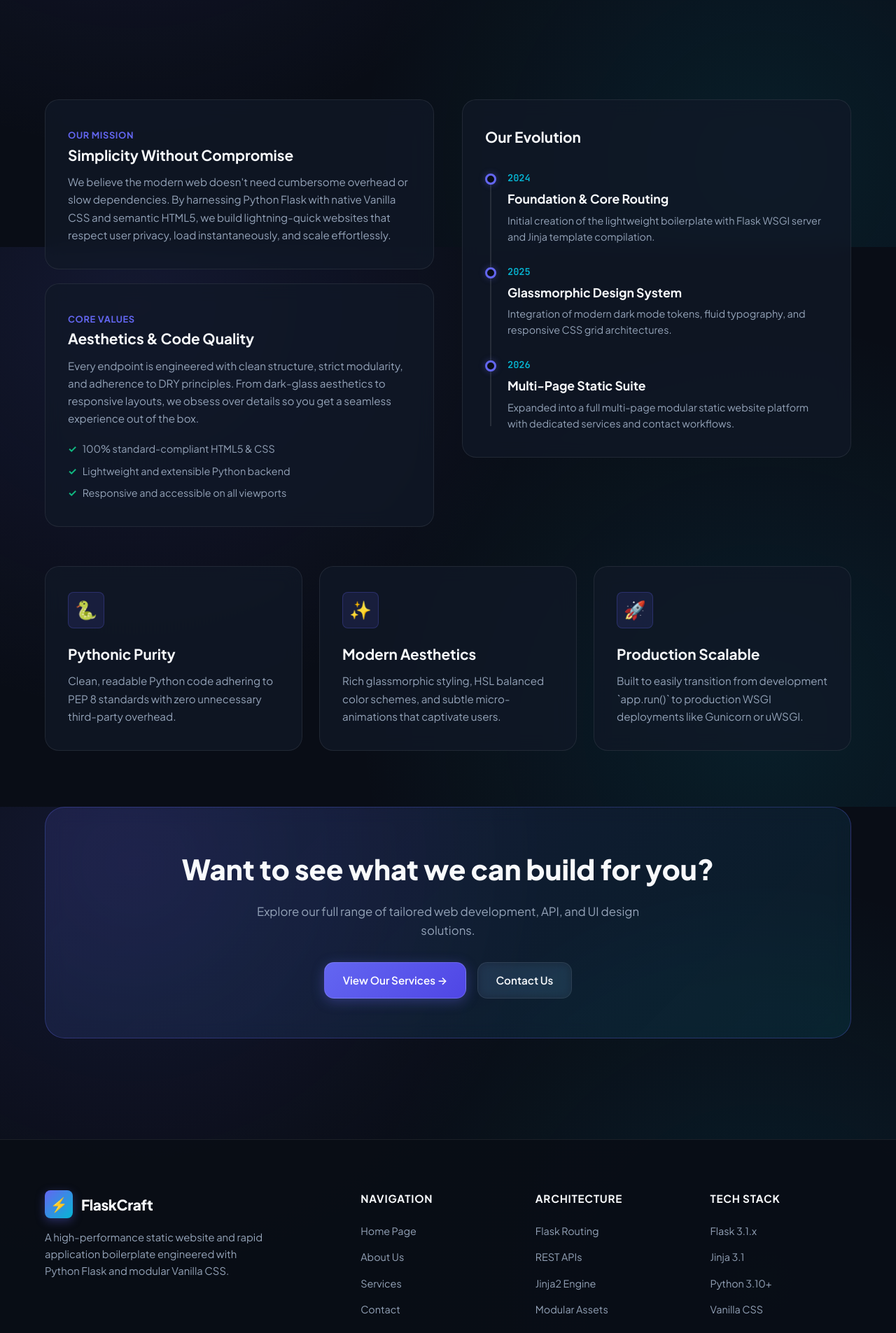
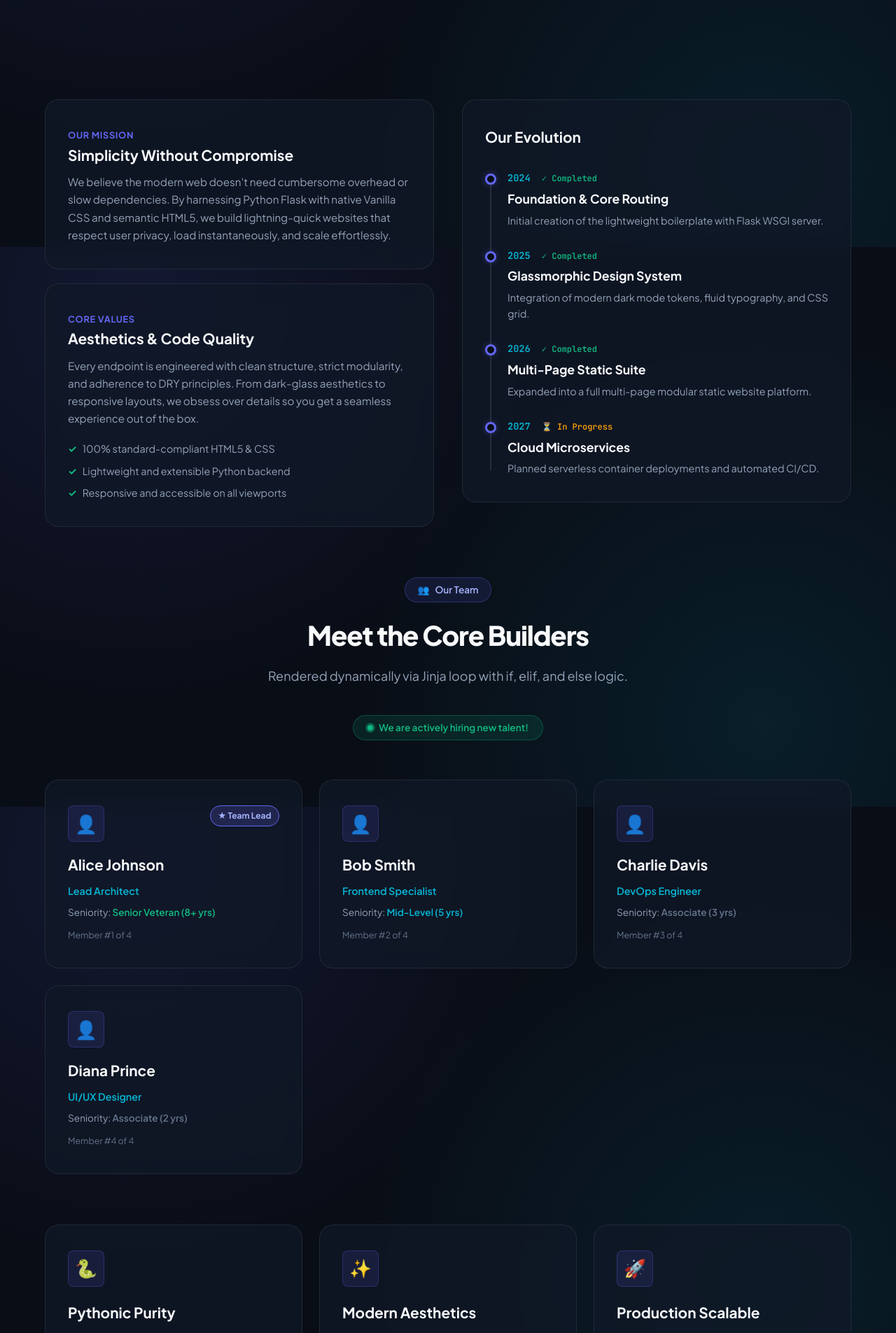
Before and after one commit to Shrikant92Bhatt/python-flask, a Flask app: page /about in a window 1280 px wide. Shown: the part 447-2352 px from the top of the page at 70% size. Run offline with Flask 3, Linux system fonts and the light colour scheme.

Commit message:
feat: add Jinja loops and if/elif/else conditionals example in about template

```diff
--- a/main.py
+++ b/main.py
@@ -61,15 +61,35 @@ def contact():
 
 @app.route("/about")
 def about():
-    # 1. Define variables in Python
+    # 1. Simple variables
     company_name = "FlaskCraft Technologies"
     founded_year = 2024
+    is_hiring = True
 
-    # 2. Pass them to the template as keyword arguments: template_var=python_var
+    # 2. List of dictionaries for Jinja loop & conditional demonstration
+    team = [
+        {"name": "Alice Johnson", "role": "Lead Architect", "is_lead": True, "experience": 8},
+        {"name": "Bob Smith", "role": "Frontend Specialist", "is_lead": False, "experience": 5},
+        {"name": "Charlie Davis", "role": "DevOps Engineer", "is_lead": False, "experience": 3},
+        {"name": "Diana Prince", "role": "UI/UX Designer", "is_lead": False, "experience": 2},
+    ]
+
+    # 3. Milestones data for timeline loop & if/else check
+    milestones = [
+        {"year": 2024, "title": "Foundation & Core Routing", "desc": "Initial creation of the lightweight boilerplate with Flask WSGI server.", "completed": True},
+        {"year": 2025, "title": "Glassmorphic Design System", "desc": "Integration of modern dark mode tokens, fluid typography, and CSS grid.", "completed": True},
+        {"year": 2026, "title": "Multi-Page Static Suite", "desc": "Expanded into a full multi-page modular static website platform.", "completed": True},
+        {"year": 2027, "title": "Cloud Microservices", "desc": "Planned serverless container deployments and automated CI/CD.", "completed": False},
+    ]
+
+    # 4. Pass all data into render_template
     return render_template(
         "about.html",
         company_name=company_name,
         founded_year=founded_year,
+        is_hiring=is_hiring,
+        team=team,
+        milestones=milestones,
     )
 
 
--- a/template/about.html
+++ b/template/about.html
@@ -44,37 +44,80 @@
             </article>
         </div>
 
-        <!-- Milestones Timeline -->
+        <!-- Milestones Timeline (Dynamic Jinja Loop & if/else) -->
         <div class="glass-card" id="card-timeline">
             <h2 class="card-title" style="margin-bottom: 2rem;">Our Evolution</h2>
             <div class="timeline">
+                {% for item in milestones %}
                 <div class="timeline-item">
                     <div class="timeline-dot"></div>
-                    <div class="timeline-year">2024</div>
-                    <h3 class="timeline-title">Foundation & Core Routing</h3>
-                    <p class="timeline-desc">
-                        Initial creation of the lightweight boilerplate with Flask WSGI server and Jinja template compilation.
-                    </p>
+                    <div class="timeline-year">
+                        {{ item.year }}
+                        <!-- Jinja Conditional Statement (if / else) -->
+                        {% if item.completed %}
+                            <span style="color: var(--accent-emerald); font-size: 0.75rem; margin-left: 0.5rem; font-weight: 600;">✓ Completed</span>
+                        {% else %}
+                            <span style="color: var(--accent-amber); font-size: 0.75rem; margin-left: 0.5rem; font-weight: 600;">⏳ In Progress</span>
+                        {% endif %}
+                    </div>
+                    <h3 class="timeline-title">{{ item.title }}</h3>
+                    <p class="timeline-desc">{{ item.desc }}</p>
+                </div>
+                {% endfor %}
+            </div>
+        </div>
+    </section>
+
+    <!-- Team Members Section (Loop with if / elif / else conditionals) -->
+    <section style="margin: 4.5rem 0;" aria-label="Team Members">
+        <div style="text-align: center; margin-bottom: 2.5rem;">
+            <div class="tag-badge"><span>👥</span> Our Team</div>
+            <h2 class="hero-title" style="font-size: 2.4rem;">Meet the Core Builders</h2>
+            <p class="hero-subtitle">Rendered dynamically via Jinja loop with if, elif, and else logic.</p>
+
+            <!-- Jinja Boolean Conditional -->
+            {% if is_hiring %}
+            <div style="display: inline-flex; align-items: center; gap: 0.5rem; padding: 0.4rem 1.25rem; background: rgba(16, 185, 129, 0.12); border: 1px solid rgba(16, 185, 129, 0.3); border-radius: var(--radius-full); color: var(--accent-emerald); font-size: 0.85rem; font-weight: 600;">
+                <span class="pulse-dot"></span>
+                <span>We are actively hiring new talent!</span>
+            </div>
+            {% endif %}
+        </div>
+
+        <div class="showcase-grid">
+            <!-- Jinja Loop: for member in team -->
+            {% for member in team %}
+            <article class="glass-card" id="team-member-{{ loop.index }}">
+                <div style="display: flex; justify-content: space-between; align-items: flex-start; margin-bottom: 1rem;">
+                    <div class="card-icon" style="margin-bottom: 0;">👤</div>
+                    <!-- Jinja Conditional: check boolean flag -->
+                    {% if member.is_lead %}
+                        <span style="background: rgba(99, 102, 241, 0.2); border: 1px solid var(--primary); color: #a5b4fc; font-size: 0.75rem; font-weight: 700; padding: 0.25rem 0.65rem; border-radius: var(--radius-full);">
+                            ★ Team Lead
+                        </span>
+                    {% endif %}
                 </div>
 
-                <div class="timeline-item">
-                    <div class="timeline-dot"></div>
-                    <div class="timeline-year">2025</div>
-                    <h3 class="timeline-title">Glassmorphic Design System</h3>
-                    <p class="timeline-desc">
-                        Integration of modern dark mode tokens, fluid typography, and responsive CSS grid architectures.
-                    </p>
-                </div>
+                <h3 class="card-title">{{ member.name }}</h3>
+                <p style="color: var(--accent-cyan); font-size: 0.9rem; font-weight: 600; margin-bottom: 0.5rem;">{{ member.role }}</p>
 
-                <div class="timeline-item">
-                    <div class="timeline-dot"></div>
-                    <div class="timeline-year">2026</div>
-                    <h3 class="timeline-title">Multi-Page Static Suite</h3>
-                    <p class="timeline-desc">
-                        Expanded into a full multi-page modular static website platform with dedicated services and contact workflows.
-                    </p>
-                </div>
-            </div>
+                <!-- Jinja Multi-branch Conditional: if / elif / else -->
+                <p style="font-size: 0.85rem; color: var(--text-muted);">
+                    Seniority:
+                    {% if member.experience >= 7 %}
+                        <span style="color: var(--accent-emerald); font-weight: 600;">Senior Veteran ({{ member.experience }}+ yrs)</span>
+                    {% elif member.experience >= 4 %}
+                        <span style="color: var(--accent-cyan); font-weight: 600;">Mid-Level ({{ member.experience }} yrs)</span>
+                    {% else %}
+                        <span style="color: var(--text-dim); font-weight: 600;">Associate ({{ member.experience }} yrs)</span>
+                    {% endif %}
+                </p>
+
+                <p style="font-size: 0.78rem; color: var(--text-dim); margin-top: 0.75rem;">
+                    Member #{{ loop.index }} of {{ loop.length }}
+                </p>
+            </article>
+            {% endfor %}
         </div>
     </section>
 
```
